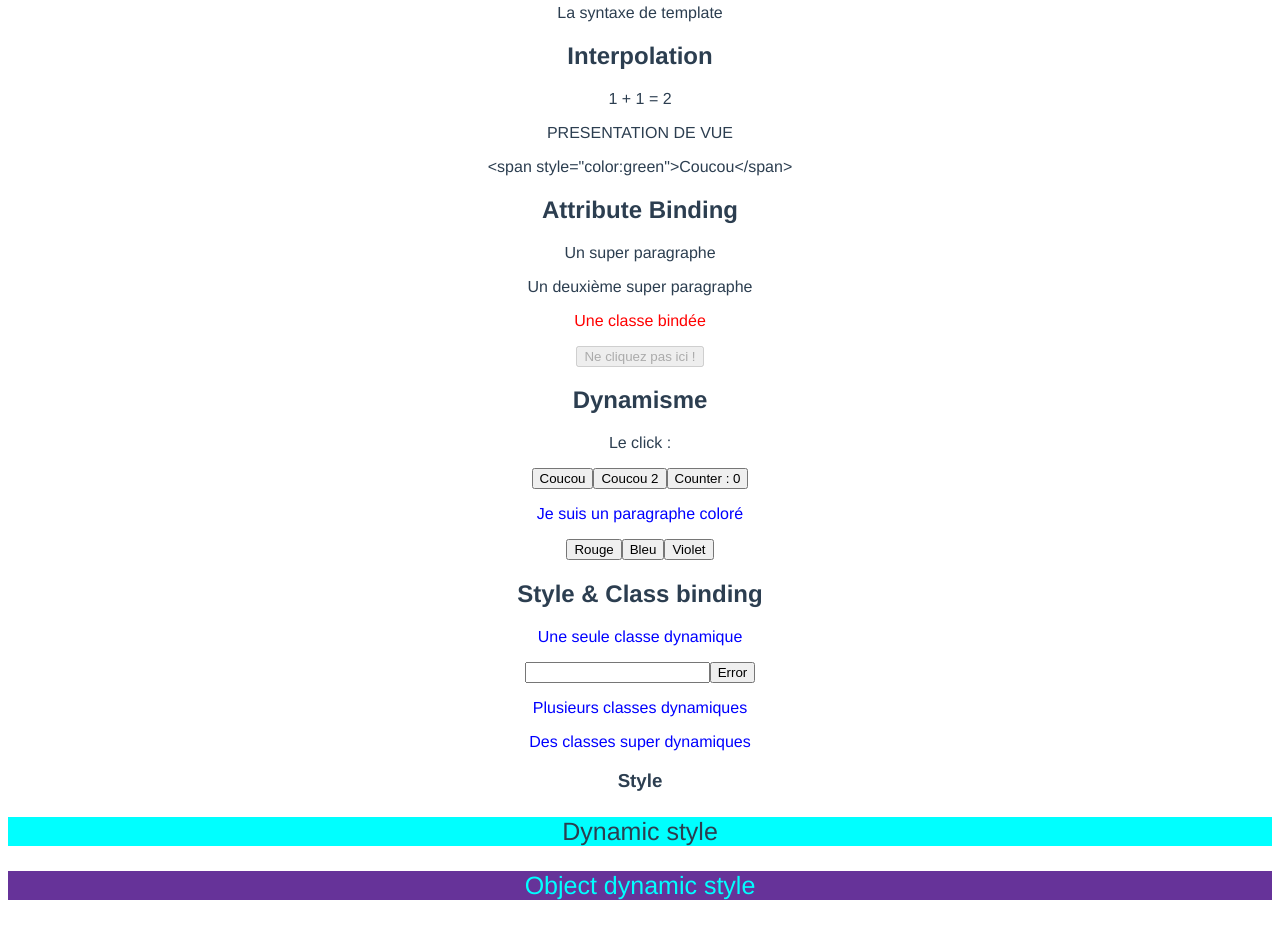
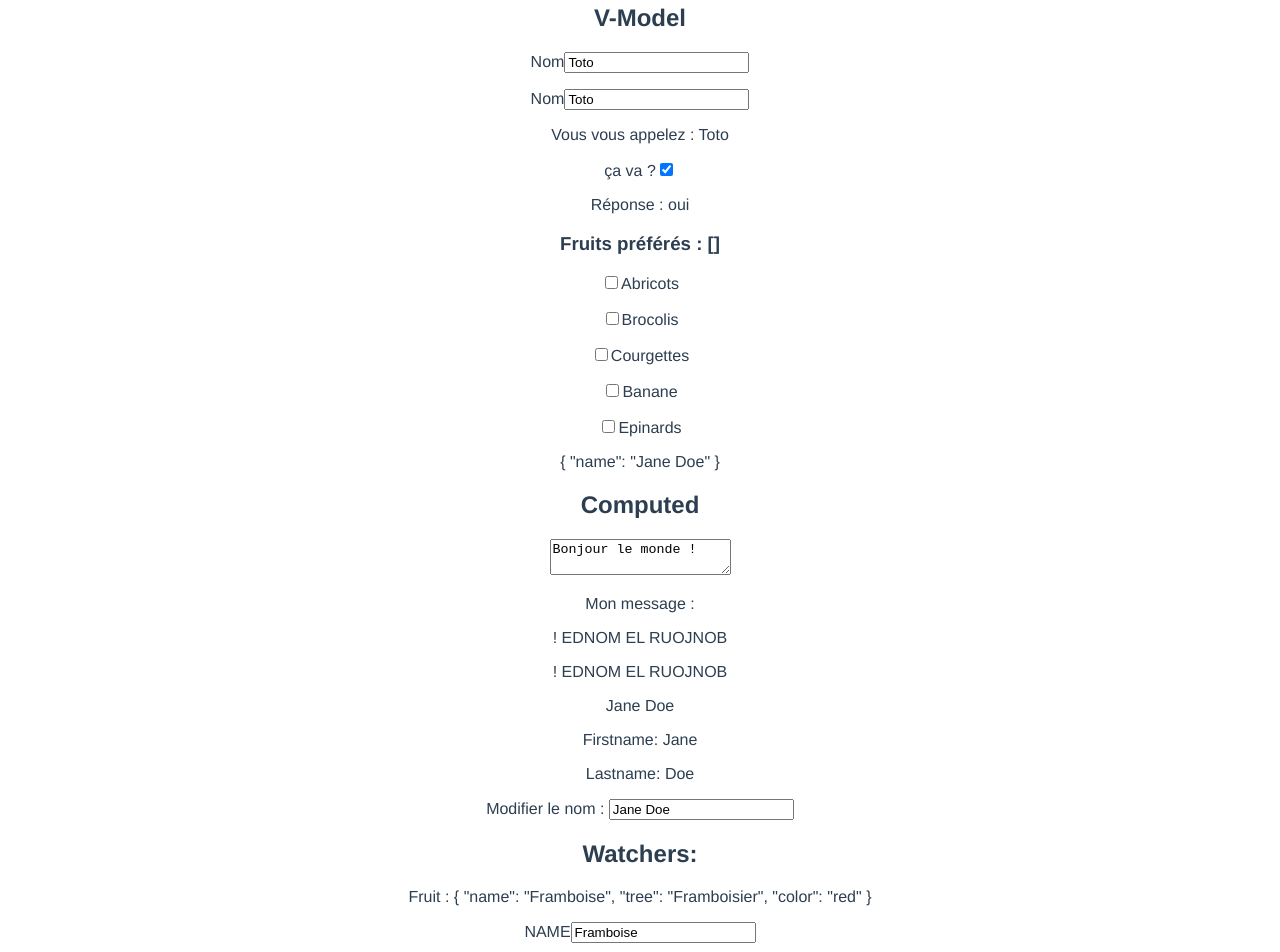
Before and after one commit to Thaisrr/cours-vue-0407, a Vue app: page / in a window 1280 px wide. Shown: the part 340-1292 px from the top of the page. Before the commit the page ends 1265 px from the top, so only its background shows below. Built offline with nearby package versions, Linux system fonts and the light colour scheme.

Commit message:
:sparkles: Computed et Directive

```diff
--- a/src/App.vue
+++ b/src/App.vue
@@ -1,15 +1,21 @@
 <template>
   <img alt="Vue logo" src="./assets/logo.png">
-  <HelloWorld msg="Welcome to Your Vue.js App"/>
+  <!--<HelloWorld/> -->
+  <!--<DirectivesComponent/> -->
+  <ComputedComponent/>
 </template>
 
 <script>
-import HelloWorld from './components/HelloWorld.vue'
+//import HelloWorld from './components/HelloWorld.vue'
+//import DirectivesComponent from "@/components/Directives";
+import ComputedComponent from "@/components/Computed";
 
 export default {
   name: 'App',
   components: {
-    HelloWorld
+    ComputedComponent,
+  //  DirectivesComponent,
+    //HelloWorld
   }
 }
 </script>
--- /dev/null
+++ b/src/components/Computed.vue
@@ -0,0 +1,134 @@
+<template>
+  <h1>Computed et Watchers</h1>
+
+  <h2>V-Model</h2>
+
+  <p>
+    <label for="name1">Nom</label>
+    <input  id="name1" :value="nom" @input="event => this.nom = event.target.value">
+  </p>
+
+  <p>
+    <label for="name">Nom</label>
+    <input  id="name" v-model.trim="nom">
+  </p>
+
+  <p>Vous vous appelez : {{ nom }}</p>
+
+
+  <p>
+    <label>ça va ?</label>
+    <input type="checkbox" v-model="is_ok">
+  </p>
+  <p>Réponse : {{is_ok? 'oui' : 'non'}}</p>
+
+
+
+  <h3>Fruits préférés : {{favorites_fruits}} </h3>
+
+  <p v-for="fruit of fruits" :key="fruit">
+    <input type="checkbox" :id="fruit" :value="fruit" v-model="favorites_fruits"/>
+    <label :for="fruit">{{fruit}}</label>
+  </p>
+
+  <p>{{user}}</p>
+
+
+  <h2>Computed</h2>
+
+  <textarea v-model="message"></textarea>
+
+  <p>Mon message : </p>
+  <p>{{ getPal()}}</p>
+  <p>{{ palindrome }}</p>
+
+  <p>{{fullname}}</p>
+  <p>Firstname: {{firstname}}</p>
+  <p>Lastname: {{lastname}}</p>
+  <label>Modifier le nom : </label>
+  <input v-model="fullname"/>
+
+
+  <h2>Watchers: </h2>
+
+  <p>Fruit : {{ fruit }}</p>
+
+  <p v-for="(value, key) in fruit" :key="key">
+    <label :for="key + 'key'">{{key.toUpperCase()}}</label>
+    <input :id="key + 'truc'" v-model="fruit[key]"/>
+  </p>
+
+  <button @click="addFruit">Ajouter un fruit</button>
+
+
+
+</template>
+
+<script>
+export default {
+  name: "ComputedComponent",
+  data: function () {
+    return {
+      message: 'Bonjour le monde !',
+      nom: 'Toto',
+      is_ok: true,
+      favorites_fruits: [],
+      fruits: ['Abricots', 'Brocolis', 'Courgettes', 'Banane', 'Epinards'],
+      user: {name: 'Jane Doe'},
+      firstname: 'Jane',
+      lastname: 'Doe',
+      fruit: {name: 'Framboise', tree: 'Framboisier', color: 'red'}
+    }
+  },
+  methods: {
+    setName(event) {
+      this.nom = event.target.value
+    },
+    getPal() {
+      console.log('In get Pal - méthode')
+      return this.message.toUpperCase().split('').reverse().join('');
+    },
+    addFruit() {
+      this.fruits.push('Nouveau fruit');
+      console.log(this.fruits)
+    }
+  },
+  computed: {
+    palindrome: function () {
+      console.info('[computed] - palindrome')
+      return this.message.toUpperCase().split('').reverse().join('');
+    },
+    fullname: {
+      get() {
+        return `${this.firstname} ${this.lastname}`
+      },
+      set(value) {
+        [this.firstname, this.lastname] = value.split(' ')
+      }
+    }
+  },
+  watch: {
+    nom(new_value, old_value) {
+      console.info(`Nom a été modifié; Nouvelle valeur : ${new_value}, ancienne valeur : ${old_value}`)
+    },
+    fruit: { // objet
+      handler(new_val, old_val) {
+        // Ici, quand on utilise deep : true, les "old value" et "new value" ne fonctionneront pas correctement
+        // et seront toujours égales
+        console.warn(`Fruit a été modifié`, new_val, old_val)
+      },
+      deep: true
+    },
+    fruits: { // tableau
+      handler() {
+        console.info('Mon tableau de fruit à été modifié')
+      },
+      deep: true
+    }
+  }
+}
+</script>
+
+<style scoped>
+
+</style>
--- /dev/null
+++ b/src/components/Directives.vue
@@ -0,0 +1,87 @@
+<template>
+
+  <h1>Directives</h1>
+
+  <h2>Affichage condionnel</h2>
+
+  <button @click="toggleLogged">{{ is_logged? 'Déconnexion' : 'Connexion' }}</button>
+
+  <div v-if="is_logged">
+    <hr>
+    <p>Bienvenue Bidule</p>
+    <button @click="toggleLogged">Déconnexion</button>
+  </div>
+
+  <div v-else-if="!is_logged">
+    <hr>
+    <p>Vous n'êtes pas connecté.e</p>
+    <button @click="toggleLogged">Connexion</button>
+  </div>
+
+  <div v-else>On ne passe jamais ici</div>
+
+  <p v-show="is_logged">Ce message ne s'affiche que si vous êtes loggé.e !</p>
+
+  <h2>Rendu de listes</h2>
+
+  <ul>
+    <li v-for="(fruit, index) in fruits" :key="fruit" >{{index}} : {{fruit}}</li>
+  </ul>
+
+  <ul>
+    <li v-for="i in 10" :key="'p' + i">Faites {{i}} pompe(s) !</li>
+  </ul>
+
+  <ul>
+    <li v-for="(value, key) in user" :key="key">{{key}} : {{value}}</li>
+  </ul>
+
+  <template v-for="i in 10" :key="'t' + i">
+    <p v-if="i % 2 === 0">{{ i }}</p>
+  </template>
+
+
+  <h2>Affichage</h2>
+
+  <p v-text="message"></p>
+  <!-- similaire à {{ message }} -->
+
+  <p v-html="span"></p>
+
+  <p v-pre>En vue, on interpole les donnée avec des {{ des balises moustaches }}</p>
+
+  <p v-once>{{ is_logged? 'Vous êtes connecté.e' : "Vous n\' êtes pas connecté.e" }}</p>
+
+
+
+</template>
+
+
+
+<script>
+export default {
+  name: "DirectivesComponent",
+  data: function () {
+    return {
+      is_logged: false,
+      fruits: ['Abricots', 'Courgette', 'Mangue', 'Fraises', 'Framboises'],
+      user: {name: 'Jean Michel', age: 110, job: 'Mage Noir'},
+      message: 'Hello World',
+      span: '<span style="color: forestgreen">Raw HTML</span>'
+    }
+  },
+  methods: {
+    toggleLogged: function () {
+      this.is_logged = !this.is_logged;
+    }
+  }
+}
+</script>
+
+<style scoped>
+
+span {
+  background: orange;
+}
+
+</style>
```
Also changed, not shown: exemple.js (added, +51 -0 lines).
